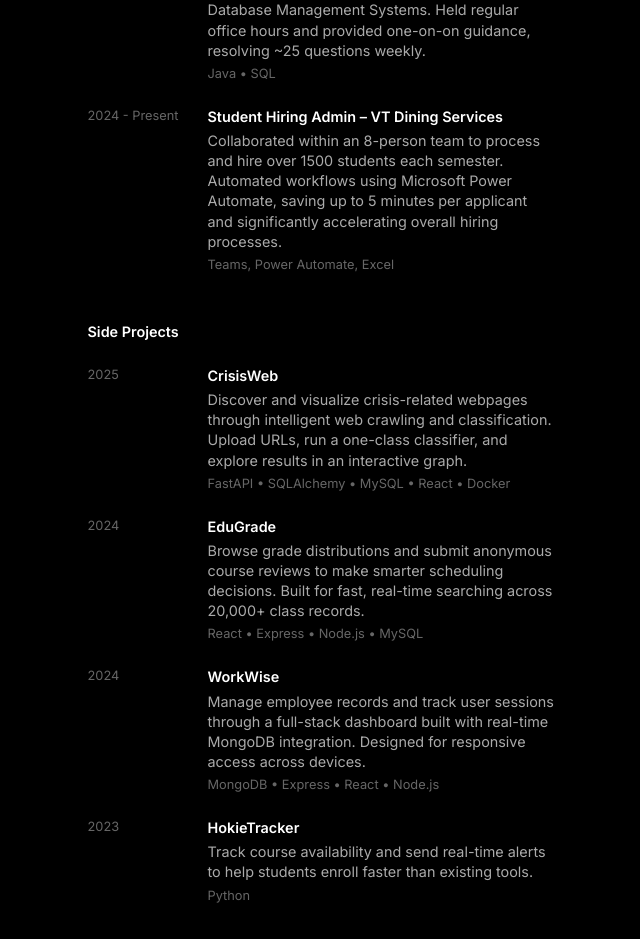
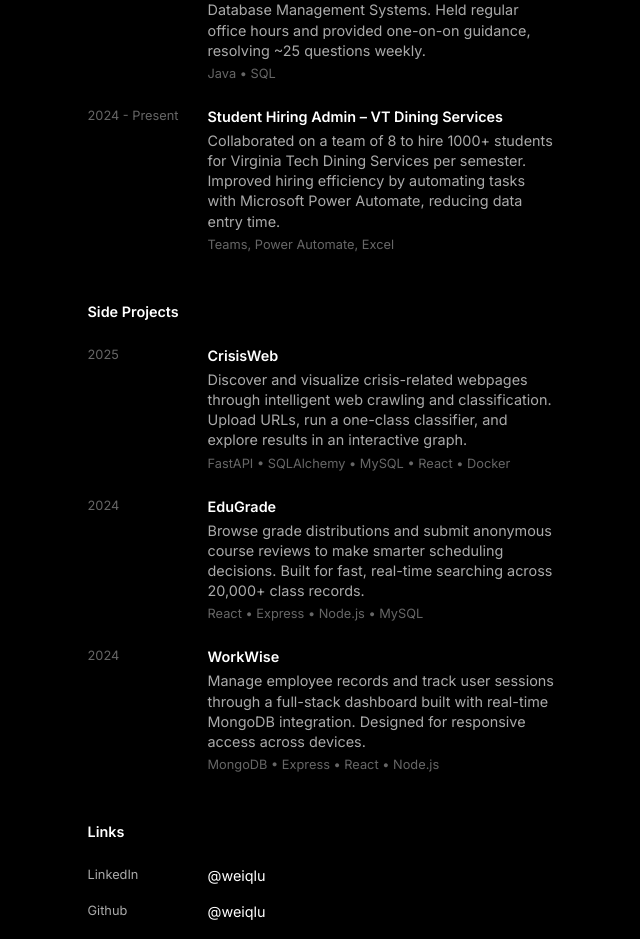
Before and after one commit to weiqlu/weiqlu-portfolio, a React (Vite) app in the folder client/: page / in a window 1280 px wide. Shown: the part 606-1545 px from the top of the page, without its empty margins (319-959 px from the left). Built offline with nearby package versions, Linux system fonts and the light colour scheme; some icons are missing.

Commit message:
updated resume

```diff
--- a/client/src/components/Experience.jsx
+++ b/client/src/components/Experience.jsx
@@ -25,7 +25,7 @@ const Experience = () => {
       title: "Student Hiring Admin – VT Dining Services",
       company: "",
       description:
-        "Collaborated within an 8-person team to process and hire over 1500 students each semester. Automated workflows using Microsoft Power Automate, saving up to 5 minutes per applicant and significantly accelerating overall hiring processes.",
+        "Collaborated on a team of 8 to hire 1000+ students for Virginia Tech Dining Services per semester. Improved hiring efficiency by automating tasks with Microsoft Power Automate, reducing data entry time.",
       technologies: ["Teams, Power Automate, Excel"],
       link: "https://dining.vt.edu/",
     },
--- a/client/src/components/Links.jsx
+++ b/client/src/components/Links.jsx
@@ -16,7 +16,7 @@ const Links = () => {
     {
       platform: "Resume",
       username: "@resume",
-      url: "/Resume_6_8_2025.pdf",
+      url: "/weiqlu_resume.pdf",
     },
   ];
 
--- a/client/src/components/Projects.jsx
+++ b/client/src/components/Projects.jsx
@@ -29,15 +29,6 @@ const Projects = () => {
         "Manage employee records and track user sessions through a full-stack dashboard built with real-time MongoDB integration. Designed for responsive access across devices.",
       technologies: ["MongoDB", "Express", "React", "Node.js"],
       link: "https://workwise-frontend.onrender.com/",
-    },
-    {
-      year: "2023",
-      logo: "",
-      title: "HokieTracker",
-      description:
-        "Track course availability and send real-time alerts to help students enroll faster than existing tools.",
-      technologies: ["Python"],
-      link: "",
     },
   ];
 
```
Also changed, not shown: 2 other files (tests, documents, lock files or other folders).
